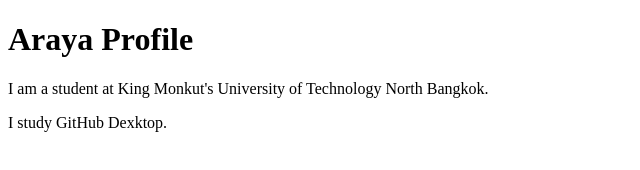
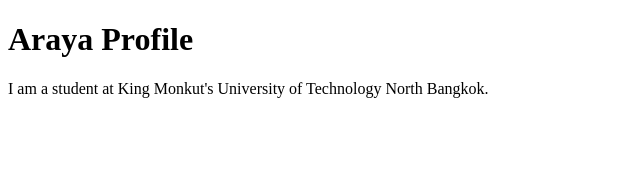
Before and after one commit to aunaun30/github-desktop-project02, a plain HTML site: page index.html in a window 1280 px wide. Shown: the whole page, without its empty margins (0-640 px from the left). Drawn offline with Linux system fonts and the light colour scheme.

Commit message:
Revert "Add some text"
This reverts commit 2e482849f461f22349ad9b7dbaa73ba32ebd8302.

```diff
--- a/index.html
+++ b/index.html
@@ -10,6 +10,5 @@
     <p>I am a student at King Monkut's University of Technology
         North Bangkok.
     </p>
-    <p>I study GitHub Dexktop.</p>
 </body>
 </html>
```
